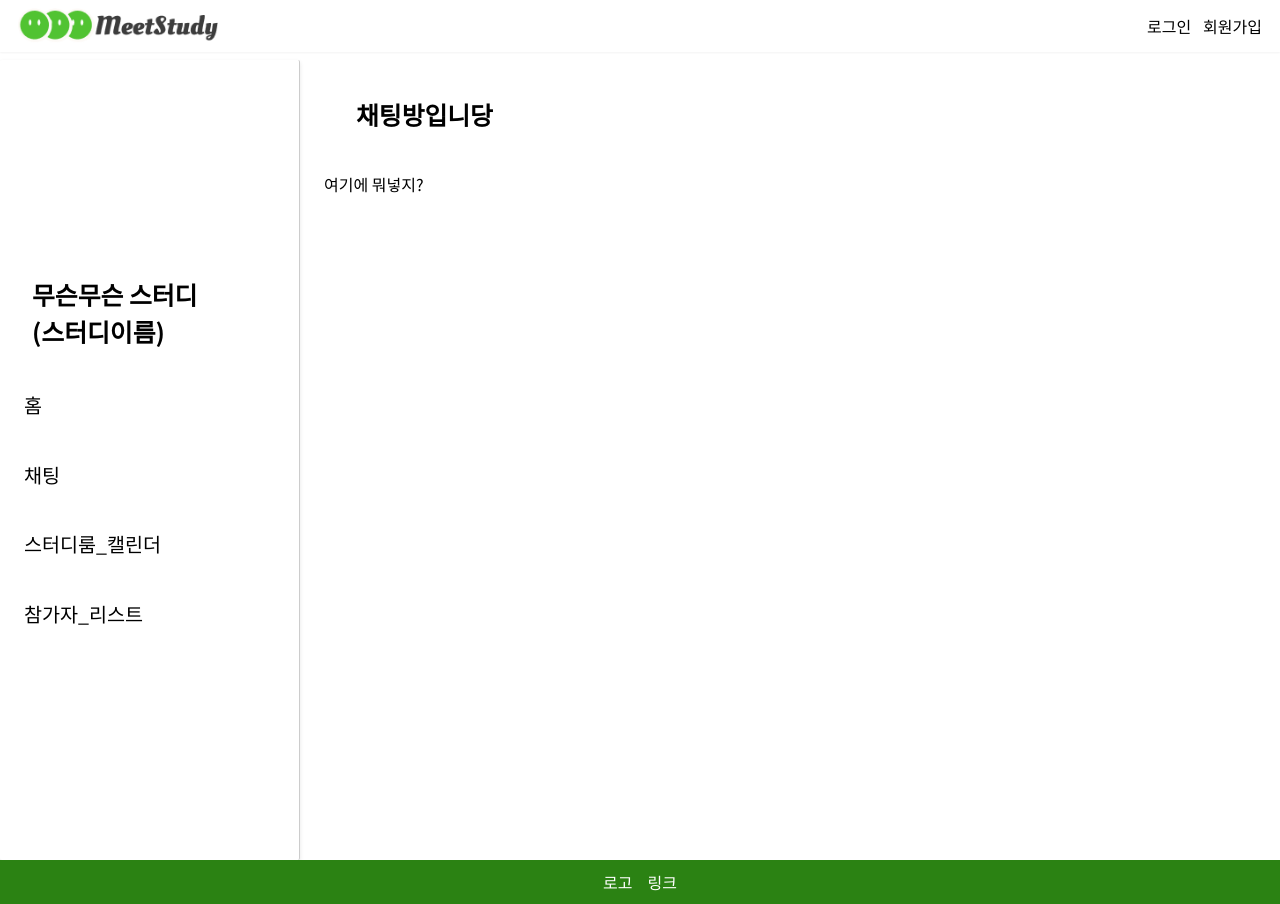
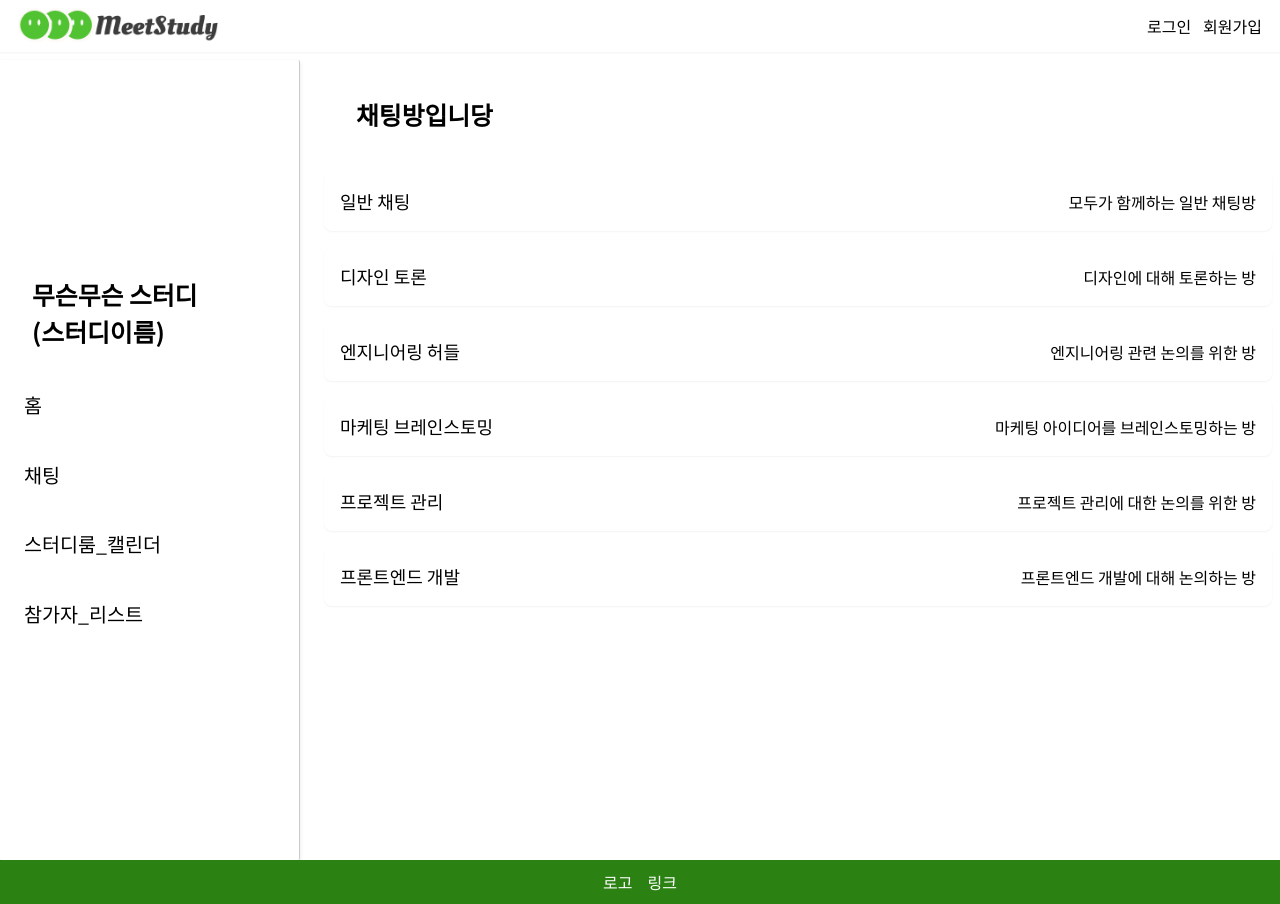
Before and after one commit to YAE-Joon/MeetStudy-FE, a Next.js app: page /studyrooms/1/chatRoom in a window 1280 px wide. Built offline with nearby package versions, Linux system fonts and the light colour scheme; no server answers.

Commit message:
:: Midsave

```diff
--- /dev/null
+++ b/src/app/api/chat/chatRoomList/route.ts
@@ -0,0 +1,54 @@
+import { ChatRoomInfoProps } from "@/lib/types";
+import { NextResponse } from "next/server";
+
+export async function GET() {
+  console.log("👩‍💻 studyRooms/[0]/chatRoom | GET요청을 받았습니다..");
+  const chatroomlist = await getChatRoomList();
+  return NextResponse.json(chatroomlist);
+}
+
+async function getChatRoomList() {
+  console.log("👩‍💻 Client>Next.server: 데이터를 가져옵니다..");
+
+  const dummy = chatRoomList;
+  return dummy;
+}
+
+const chatRoomList: ChatRoomInfoProps[] = [
+  {
+    title: "일반 채팅",
+    member: 100,
+    maxMember: 150,
+    desc: "모두가 함께하는 일반 채팅방",
+  },
+  {
+    title: "디자인 토론",
+    member: 50,
+    maxMember: 75,
+    desc: "디자인에 대해 토론하는 방",
+  },
+  {
+    title: "엔지니어링 허들",
+    member: 75,
+    maxMember: 100,
+    desc: "엔지니어링 관련 논의를 위한 방",
+  },
+  {
+    title: "마케팅 브레인스토밍",
+    member: 60,
+    maxMember: 80,
+    desc: "마케팅 아이디어를 브레인스토밍하는 방",
+  },
+  {
+    title: "프로젝트 관리",
+    member: 30,
+    maxMember: 50,
+    desc: "프로젝트 관리에 대한 논의를 위한 방",
+  },
+  {
+    title: "프론트엔드 개발",
+    member: 40,
+    maxMember: 60,
+    desc: "프론트엔드 개발에 대해 논의하는 방",
+  },
+];
--- a/src/app/api/mypage/route.ts
+++ b/src/app/api/mypage/route.ts
@@ -5,9 +5,7 @@ import { UserCalendar, UserProfile } from "@/lib/types";
 import { UserData } from "@/lib/types";
 
 const getUserData = async () => {
-  console.log(
-    "👩‍💻 서버에서 mypage에 데이터 요청을 받아서 데이터를 가져옵니다.."
-  );
+  console.log("👩‍💻 Client>Next.server:  데이터를 가져옵니다..");
   let userData: UserData = {
     userProfile: null,
     userCalendars: [],
--- a/src/app/studyrooms/StudyRoomIndexClientComponents.tsx
+++ b/src/app/studyrooms/StudyRoomIndexClientComponents.tsx
@@ -75,7 +75,7 @@ const CategoryNav = styled.nav`
 const SearchResultSection = styled(FlexBoxV)`
   align-items: flex-start;
 
-  min-width: 500px;
+  //min-width: 500px;
 
   padding: 0 0.5rem 1rem 1rem;
 
@@ -174,9 +174,15 @@ interface HamburgerProp {
   isopen: boolean;
 }
 
-const StudyRoomCategories = styled(FlexBoxUlV).attrs<{ isopen: boolean }>({
-  isopen: undefined, // DOM에 직접 전달되지 않도록 필터링
-})<{ isopen: boolean }>`
+interface StudyRoomCategoriesProps {
+  isopen: boolean;
+}
+
+const StudyRoomCategories = styled(FlexBoxUlV).attrs<StudyRoomCategoriesProps>(
+  ({ isopen }) => ({
+    isopen: isopen ?? undefined, // DOM에 직접 전달되지 않도록 필터링
+  })
+)<StudyRoomCategoriesProps>`
   align-items: flex-start;
   gap: 1rem;
   width: 100%;
--- /dev/null
+++ b/src/app/studyrooms/[id]/chatRoom/chatroomComponents.tsx
@@ -0,0 +1,68 @@
+"use client";
+import styled from "styled-components";
+import dt from "@/lib/designToken/designTokens";
+
+import { StyledProps } from "@/component/styled-components/styledProps";
+import { Description } from "@/component/styled-components/TextBoxes";
+import { Container } from "@/component/styled-components/Container";
+import React from "react";
+import Link from "next/link";
+import { ChatRoomInfoProps } from "@/lib/types";
+// const ChatRoomCard = () =>{
+
+// }
+
+const ChatRoomContainer = styled.div`
+  display: grid;
+  gap: 1rem;
+
+  width: 100%;
+  min-width: 900px;
+`;
+
+const ChatRoomCard = styled(Link)<StyledProps>`
+  background-color: white;
+  padding: 1rem;
+  border-radius: 0.5rem;
+  box-shadow: 0 1px 2px rgba(0, 0, 0, 0.05);
+  transition: background-color 0.2s;
+  &:hover {
+    background-color: #f7fafc;
+  }
+`;
+
+const LinkContent = styled.div`
+  display: flex;
+  justify-content: space-between;
+  align-items: center;
+`;
+
+const LinkDetails = styled.div`
+  display: flex;
+  align-items: center;
+  gap: 0.5rem;
+`;
+
+const LinkTitle = styled.h2`
+  font-size: 1.125rem;
+  font-weight: 500;
+`;
+
+export const ChatRoomList = ({
+  chatRoomList,
+}: {
+  chatRoomList: ChatRoomInfoProps[];
+}) => {
+  return (
+    <ChatRoomContainer>
+      {chatRoomList.map((chatRoomInfo, idx) => (
+        <ChatRoomCard key={idx} href={"/"}>
+          <LinkContent>
+            <LinkTitle>{chatRoomInfo.title}</LinkTitle>
+            <LinkDetails>{chatRoomInfo.desc} </LinkDetails>
+          </LinkContent>
+        </ChatRoomCard>
+      ))}
+    </ChatRoomContainer>
+  );
+};
--- a/src/app/studyrooms/[id]/chatRoom/page.tsx
+++ b/src/app/studyrooms/[id]/chatRoom/page.tsx
@@ -1,6 +1,8 @@
 "use client";
 import StyledStudyRoomIndex from "@/app/studyrooms/StudyRoomIndexClientComponents";
+import { ChatRoomList } from "@/app/studyrooms/[id]/chatRoom/chatroomComponents";
 import { Title } from "@/component/styled-components/TextBoxes";
+import useFetch from "@/hooks/useFetch";
 const {
   // InnerContainer,
   // CategoryNav,
@@ -14,8 +16,24 @@ const {
 } = StyledStudyRoomIndex;
 
 import dt from "@/lib/designToken/designTokens";
+import { ChatRoomInfoProps } from "@/lib/types";
 const tokens = dt.DesignTokenVarNames;
 const ChatRoom = () => {
+  const [chatRoomList, error] = useFetch<ChatRoomInfoProps[]>(
+    "/api/chat/chatRoomList", // 임시, next서버로 보냄
+    {},
+    false,
+    false
+  );
+
+  if (error) {
+    return <div>Error: {error.message}</div>;
+  }
+
+  if (!chatRoomList) {
+    return <div>로딩중</div>;
+  }
+
   return (
     <>
       <SearchBarWarpper>
@@ -27,9 +45,8 @@ const ChatRoom = () => {
           fontSize={tokens.fontSize.web.medium}
         />
       </SearchBarWarpper>
-      <SearchResultContainer>
-        <div>여기에 뭐넣지?</div>
-      </SearchResultContainer>
+
+      <ChatRoomList chatRoomList={chatRoomList} />
     </>
   );
 };
--- a/src/component/styled-components/FlexBoxes.tsx
+++ b/src/component/styled-components/FlexBoxes.tsx
@@ -62,7 +62,6 @@ export const FlexBoxV = styled.div<StyledFlexProps>`
     min-width: 45%;
   } */
 `;
-
 // ul - flex - basic
 export const StyledUl = styled.ul<Styled_ul>`
   display: flex;
--- a/src/component/styled-components/styledProps.ts
+++ b/src/component/styled-components/styledProps.ts
@@ -4,20 +4,57 @@
  * $color, $bgColor, $fontSize,
  */
 export interface StyledProps {
-  //색상
+  children?: React.ReactNode;
+
+  // 색상
   $color?: string | null;
   $bgColor?: string | null;
+  $borderColor?: string | null;
 
-  //글자
+  // 글자
   $fontSize?: string | null;
+  $fontWeight?: string | null;
+  $textAlign?: "left" | "center" | "right" | null;
+  $lineHeight?: string | null;
 
-  //너비와 높이
+  // 너비와 높이
+  $width?: string | null;
   $height?: string | null;
+  $maxWidth?: string | null;
+  $maxHeight?: string | null;
+  $minWidth?: string | null;
+  $minHeight?: string | null;
 
   // padding
   $padding?: string | null;
+  $paddingTop?: string | null;
+  $paddingRight?: string | null;
+  $paddingBottom?: string | null;
+  $paddingLeft?: string | null;
 
+  // margin
+  $margin?: string | null;
+  $marginTop?: string | null;
+  $marginRight?: string | null;
+  $marginBottom?: string | null;
+  $marginLeft?: string | null;
+
+  // display
+  $display?: "block" | "inline-block" | "flex" | "inline" | "grid" | null;
+  $flexDirection?: "row" | "column" | null;
+  $alignItems?: "flex-start" | "center" | "flex-end" | "stretch" | null;
+  $justifyContent?:
+    | "flex-start"
+    | "center"
+    | "flex-end"
+    | "space-between"
+    | "space-around"
+    | null;
+
+  // 기타
   $isBold?: boolean;
+  $borderRadius?: string | null;
+  $boxShadow?: string | null;
 }
 
 /**
```
Also changed, not shown: src/lib/types.ts (+7 -0 lines), src/app/api/chat/chatRoom.ts (added).
